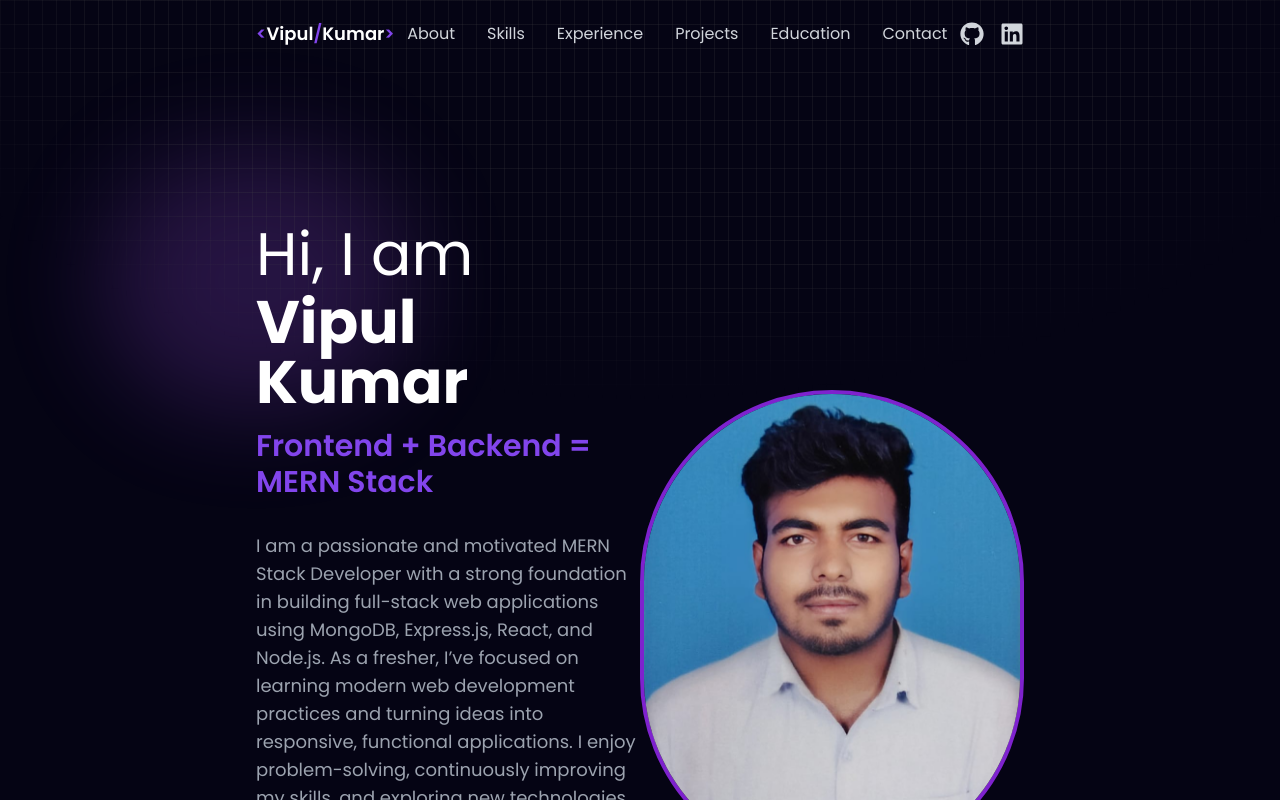
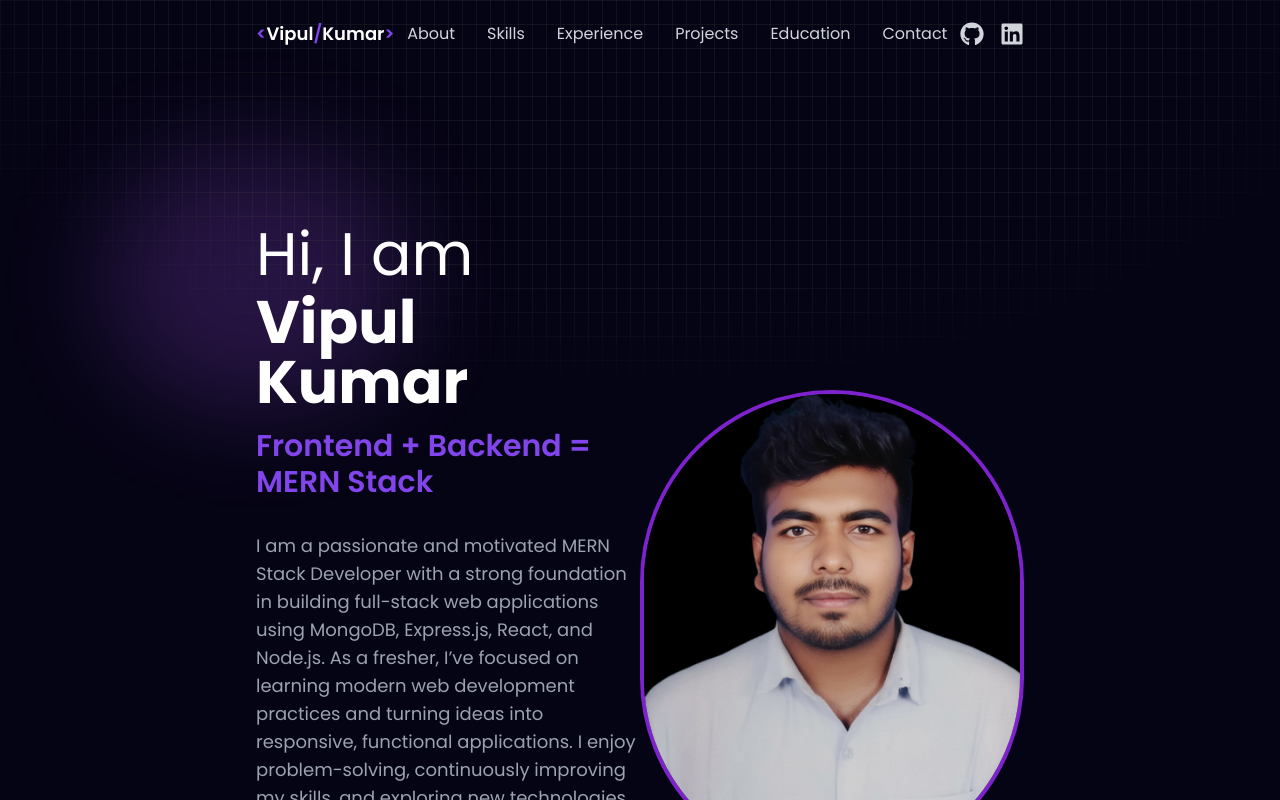
Before and after one commit to Vipul-kumar2002/portfolio, a React (Vite) app: page / in a window 1280 px wide. Shown: the top 800 px of the page. Built offline with nearby package versions, Linux system fonts and the light colour scheme.

Commit message:
Updated portfolio image and made content improvements

```diff
--- a/src/components/About/About.jsx
+++ b/src/components/About/About.jsx
@@ -1,7 +1,7 @@
 import React from "react";
 import { TypeAnimation } from "react-type-animation";
 import Tilt from "react-parallax-tilt";
-import profileImage from "../../assets/Profile.jpg";
+import profileImage1 from "../../assets/generated-image (6).png";
 
 const About = () => {
   return (
@@ -76,7 +76,7 @@ const About = () => {
             gyroscope={true}
           >
             <img
-              src={profileImage}
+              src={profileImage1}
               alt="Vipul Kumar"
               className="w-full h-full rounded-full object-cover drop-shadow-[0_10px-20px_rgba(130,69,236,0.5)]"
             ></img>
```
Also changed, not shown: src/assets/generated-image (6).png (added).
